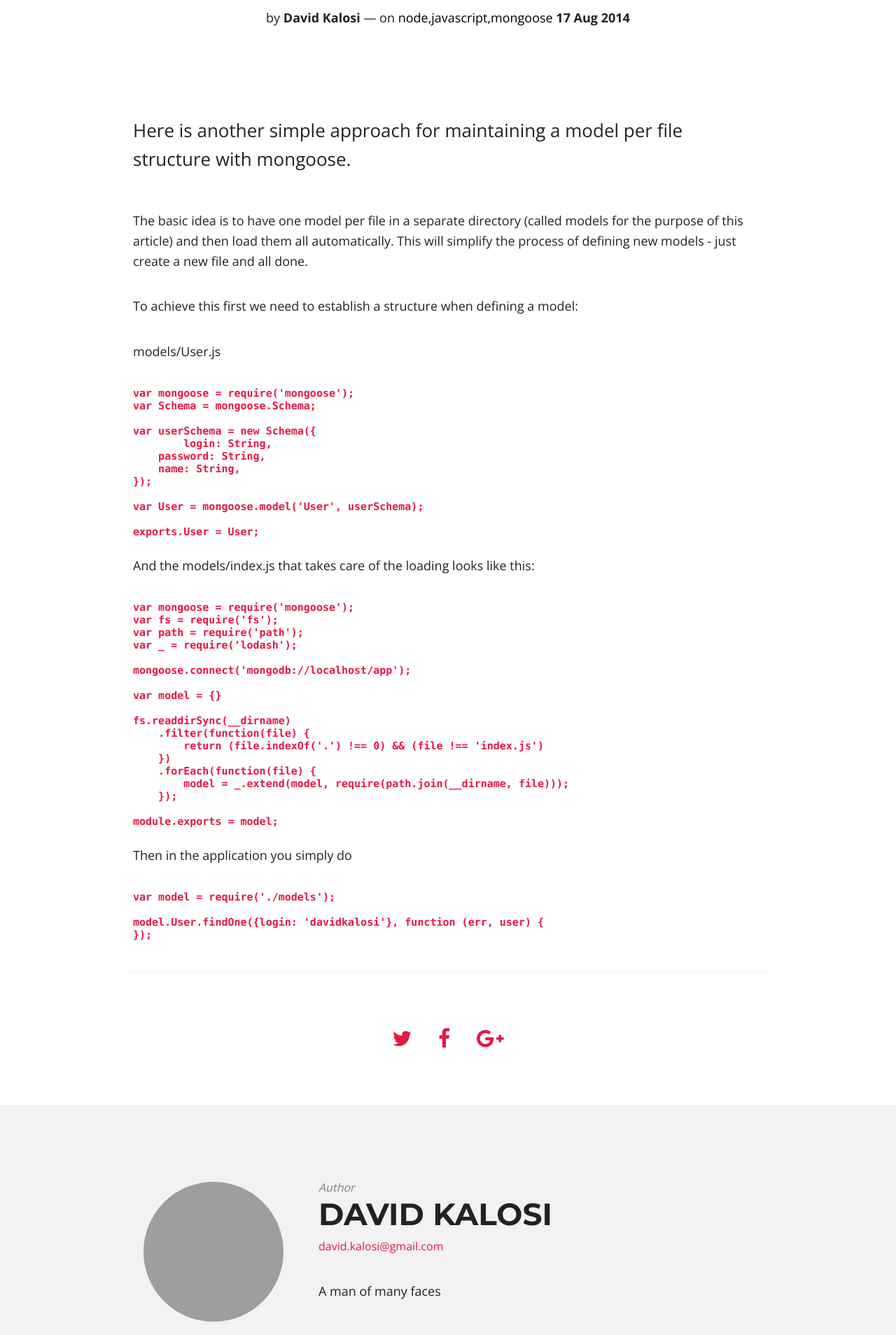
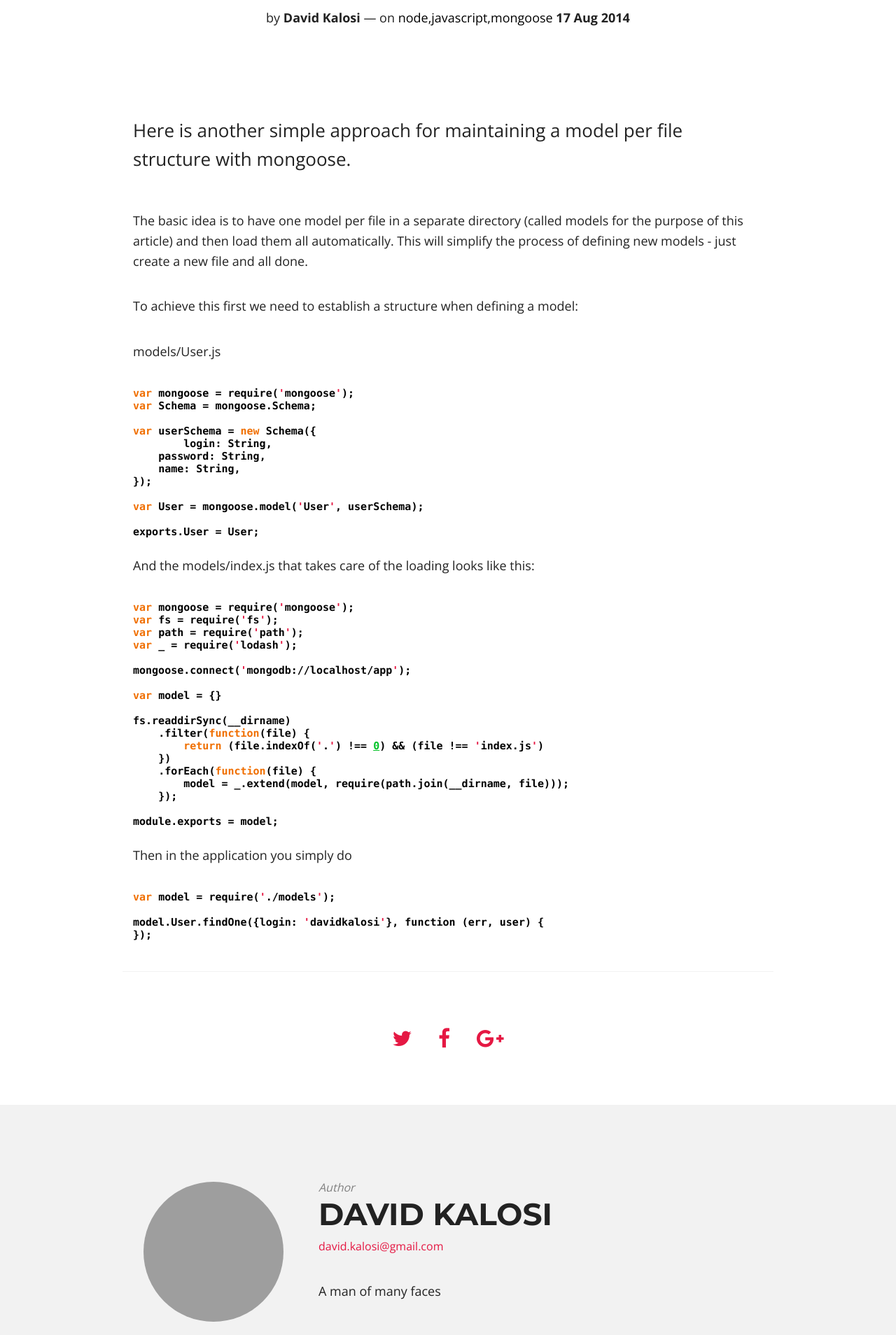
Before and after one commit to davidkalosi/davidkalosi.github.io, a Jekyll site: the page built from _posts/2014-08-17-mongoose-and-dynamic-model-loading.md, in a window 1280 px wide. Shown: the part 440-2348 px from the top of the page at 70% size. Built offline with Jekyll 4.4.1, drawn with Linux system fonts in a browser that asks for light colours; nearby versions of some CDN libraries; Markdown is read by kramdown in place of the engine named in the settings; comment, search, counter and statistics services are not loaded.

Commit message:
Updated 2014-08-17-mongoose-and-dynamic-model-loading.md

````diff
--- a/_posts/2014-08-17-mongoose-and-dynamic-model-loading.md
+++ b/_posts/2014-08-17-mongoose-and-dynamic-model-loading.md
@@ -18,7 +18,7 @@ The basic idea is to have one model per file in a separate directory (called mod
 To achieve this first we need to establish a structure when defining a model:
 
 models/User.js
-```node
+``` javascript
 var mongoose = require('mongoose');
 var Schema = mongoose.Schema;
 
@@ -34,7 +34,7 @@ exports.User = User;
 ```
 
 And the models/index.js that takes care of the loading looks like this:
-```node
+``` javascript
 var mongoose = require('mongoose');
 var fs = require('fs');
 var path = require('path');
@@ -56,7 +56,7 @@ module.exports = model;
 ```
 
 Then in the application you simply do
-```node
+``` javascript
 var model = require('./models');
 
 model.User.findOne({login: 'davidkalosi'}, function (err, user) {
````
